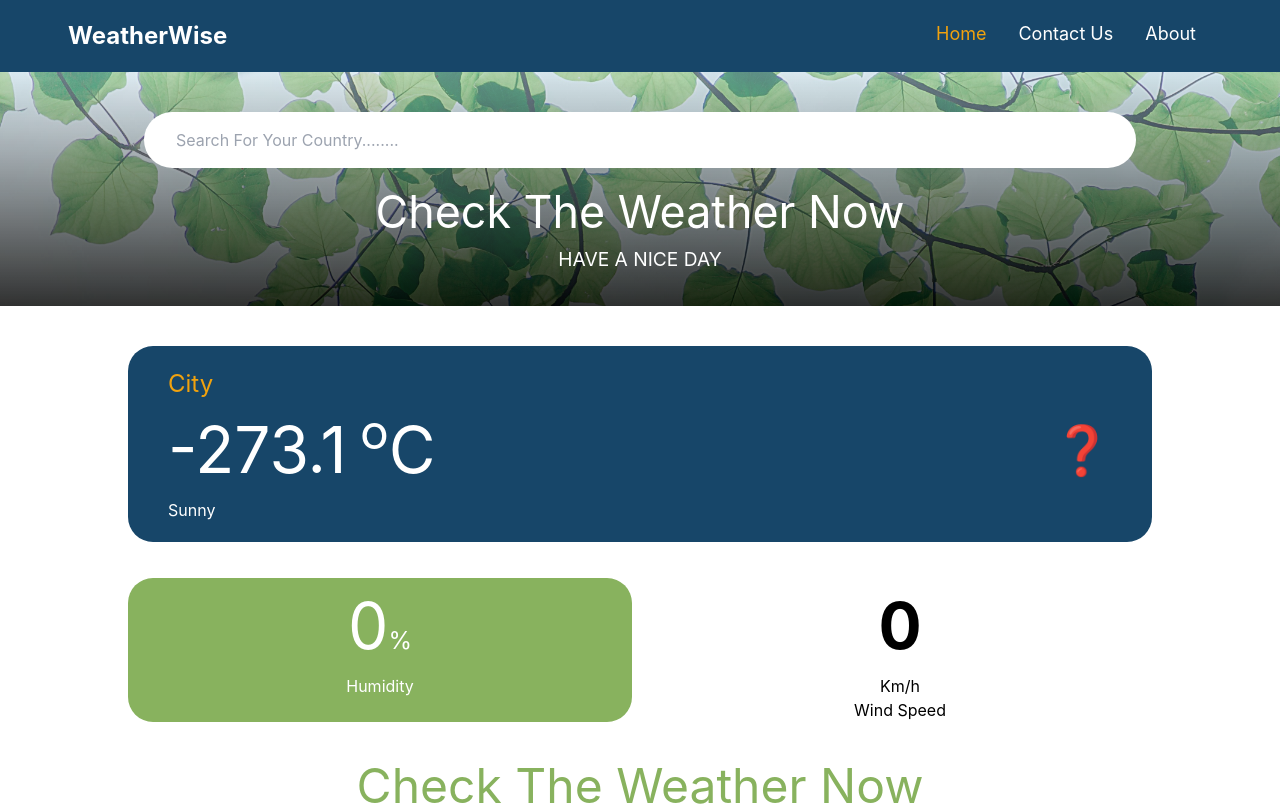
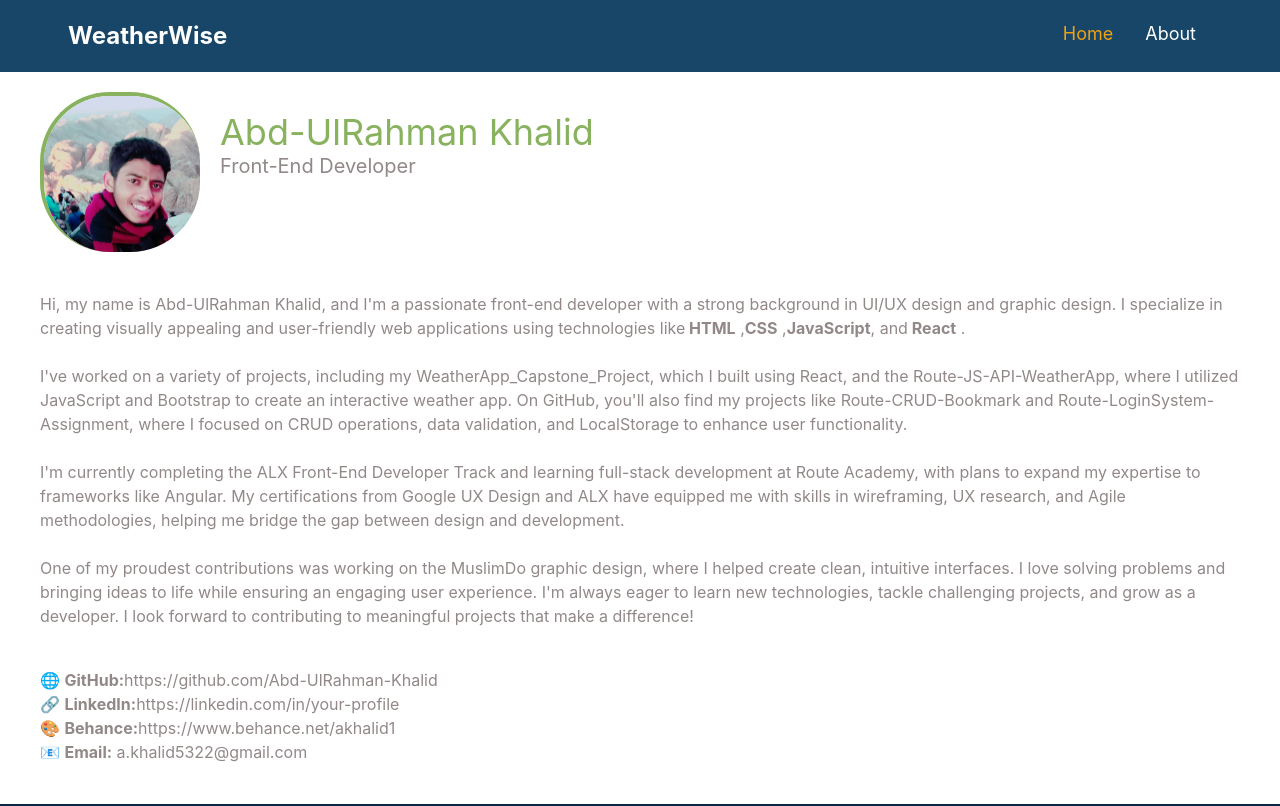
Before and after one commit to Abd-UlRahman-Khalid/WeatherWise, a React (Vite) app: page /about in a window 1280 px wide. Shown: the top 806 px of the page. Built offline with nearby package versions, Linux system fonts and the light colour scheme; no server answers.

Commit message:
adding about files

```diff
--- a/package.json
+++ b/package.json
@@ -12,6 +12,7 @@
   "dependencies": {
     "react": "^18.3.1",
     "react-dom": "^18.3.1",
+    "react-router-dom": "^7.1.1",
     "zustand": "^5.0.2"
   },
   "devDependencies": {
--- a/src/App.jsx
+++ b/src/App.jsx
@@ -1,17 +1,21 @@
+import React from "react";
+import { BrowserRouter as Router, Route, Routes } from "react-router-dom";
 import NavBar from "./components/navbar/NavBar";
-import Hero from "./components/hero/Hero";
-import Header from "./components/header/Header";
+import Home from "./components/home/Home";
+import About from "./components/about/About";
 import Footer from "./components/footer/Footer";
 import "./App.css";
 
 function App() {
   return (
-    <>
+    <Router>
       <NavBar />
-      <Hero />
-      <Header />
+      <Routes>
+        <Route path="/" element={<Home />} />
+        <Route path="/about" element={<About />} />
+      </Routes>
       <Footer />
-    </>
+    </Router>
   );
 }
 
--- a/src/components/about/About.jsx
+++ b/src/components/about/About.jsx
@@ -1,8 +1,95 @@
 import React from "react";
+import me from "../../assets/me.jpg";
 import "./about.css";
 
 function About() {
-  return <div>About</div>;
+  return (
+    <div className="about">
+      <div className="me flex mt-5  mx-10">
+        <div className="pic   border-t-4 border-l-4  border-[#88B25E] overflow-hidden ">
+          <img
+            src={me}
+            alt="Profile pic"
+            className="w-full h-full object-cover"
+          />
+        </div>
+        <div className="me-text mt-5 ml-5">
+          <h2 className="text-4xl text-[#88B25E]">Abd-UlRahman Khalid</h2>
+          <p className="text-xl text-[#928888]">Front-End Developer</p>
+        </div>
+      </div>
+
+      <div className="about-content m-10 text-[#928888]">
+        <p>
+          Hi, my name is Abd-UlRahman Khalid, and I'm a passionate front-end
+          developer with a strong background in UI/UX design and graphic design.
+          I specialize in creating visually appealing and user-friendly web
+          applications using technologies like
+          <span> HTML</span> ,<span>CSS</span> ,<span>JavaScript</span>, and
+          <span> React</span> .
+          <br />
+          <br />
+          I've worked on a variety of projects, including my
+          WeatherApp_Capstone_Project, which I built using React, and the
+          Route-JS-API-WeatherApp, where I utilized JavaScript and Bootstrap to
+          create an interactive weather app. On GitHub, you'll also find my
+          projects like Route-CRUD-Bookmark and Route-LoginSystem-Assignment,
+          where I focused on CRUD operations, data validation, and LocalStorage
+          to enhance user functionality.
+          <br />
+          <br /> I'm currently completing the ALX Front-End Developer Track and
+          learning full-stack development at Route Academy, with plans to expand
+          my expertise to frameworks like Angular. My certifications from Google
+          UX Design and ALX have equipped me with skills in wireframing, UX
+          research, and Agile methodologies, helping me bridge the gap between
+          design and development.
+          <br />
+          <br /> One of my proudest contributions was working on the MuslimDo
+          graphic design, where I helped create clean, intuitive interfaces. I
+          love solving problems and bringing ideas to life while ensuring an
+          engaging user experience. I'm always eager to learn new technologies,
+          tackle challenging projects, and grow as a developer. I look forward
+          to contributing to meaningful projects that make a difference!
+        </p>
+        <div className="contact mt-10 text-[#928888]">
+          <div>
+            🌐 <strong>GitHub:</strong>
+            <a
+              href="https://github.com/Abd-UlRahman-Khalid"
+              target="_blank"
+              rel="noopener noreferrer"
+            >
+              https://github.com/Abd-UlRahman-Khalid
+            </a>
+          </div>
+          <div>
+            🔗 <strong>LinkedIn:</strong>
+            <a
+              href="https://linkedin.com/in/your-profile"
+              target="_blank"
+              rel="noopener noreferrer"
+            >
+              https://linkedin.com/in/your-profile
+            </a>
+          </div>
+          <div>
+            🎨 <strong>Behance:</strong>
+            <a
+              href="https://www.behance.net/akhalid1"
+              target="_blank"
+              rel="noopener noreferrer"
+            >
+              https://www.behance.net/akhalid1
+            </a>
+          </div>
+          <div>
+            📧 <strong>Email:</strong>
+            <a href="mailto:a.khalid5322@gmail.com"> a.khalid5322@gmail.com</a>
+          </div>
+        </div>
+      </div>
+    </div>
+  );
 }
 
 export default About;
--- a/src/components/about/about.css
+++ b/src/components/about/about.css
@@ -0,0 +1,8 @@
+.about .pic {
+  width: 10rem;
+  border-radius: 70px;
+}
+
+.about span {
+  font-weight: bold;
+}
--- a/src/components/contact/Contact.jsx
+++ /dev/null
@@ -1,7 +0,0 @@
-import React from "react";
-import "./contact.css";
-function Contact() {
-  return <div>Contact</div>;
-}
-
-export default Contact;
--- a/src/components/header/Header.jsx
+++ b/src/components/header/Header.jsx
@@ -32,7 +32,7 @@ function Header() {
   return (
     <div className="header py-10">
       <div className="flex justify-center  pb-5 ">
-        <div className=" w-4/5 text-center md:text-left text-white grid-none md:grid grid-cols-12 gap-4 container">
+        <div className=" w-4/5 text-center md:text-left text-white grid-none md:grid grid-cols-12 gap-4  container">
           <div className="card temp-card col-span-12 mb-5  ">
             <p className="px-10 pt-5">{city || "City"}</p>
             <div
@@ -55,17 +55,17 @@ function Header() {
               </div>
             </div>
           </div>
-          <div className="card col-span-6 col-humidity text-center ">
+          <div className="card col-span-6  col-humidity text-center mb-5 ">
             <h2>
               {humidity || 0}
               <span>%</span>
             </h2>
             <p className="pb-5">Humidity</p>
           </div>
-          <div className="card col-span-6 text-black text-center">
-            <h2 className="font-bold">{windSpeed || 0}</h2>
-            <p className="">Km/h</p>
-            <p>Wind Speed</p>
+          <div className="card col-span-6 text-black  mb-5 bg-[#E4F1F1] text-center">
+            <h2 className="font-bold text-[#174669]">{windSpeed || 0}</h2>
+            <p className="text-2xl -mt-5 -ml-13 text-[#C6C9CB] ">Km/h</p>
+            <p className="p-5">Wind Speed</p>
           </div>
         </div>
       </div>
--- a/src/components/header/header.css
+++ b/src/components/header/header.css
@@ -32,3 +32,7 @@
 .header .text-5xl {
   line-height: 2;
 }
+
+.header .-ml-13 {
+  margin-left: -4rem;
+}
--- /dev/null
+++ b/src/components/home/Home.jsx
@@ -0,0 +1,14 @@
+import React from "react";
+import Hero from "../hero/Hero";
+import Header from "../header/Header";
+import "./home.css";
+function Home() {
+  return (
+    <div>
+      <Hero />
+      <Header />
+    </div>
+  );
+}
+
+export default Home;
--- a/src/components/navbar/NavBar.jsx
+++ b/src/components/navbar/NavBar.jsx
@@ -1,4 +1,5 @@
 import React from "react";
+import { Link } from "react-router-dom";
 import "./nav.css";
 function NavBar() {
   return (
@@ -10,10 +11,13 @@ function NavBar() {
         <div className="logo font-bold text-2xl">WeatherWise</div>
 
         <div className="nav-list">
-          <ul className="flex text-lg ">
-            <li className="active">Home</li>
-            <li>Contact Us </li>
-            <li>About</li>
+          <ul className="flex text-lg  ">
+            <li className="active hover:text-[#f1a20e]">
+              <Link to="/">Home</Link>
+            </li>
+            <li className="hover:text-[#f1a20e]">
+              <Link to="/about">About</Link>
+            </li>
           </ul>
         </div>
       </div>
--- a/src/index.css
+++ b/src/index.css
@@ -15,15 +15,6 @@
   text-rendering: optimizeLegibility;
   -webkit-font-smoothing: antialiased;
   -moz-osx-font-smoothing: grayscale;
-}
-
-a {
-  font-weight: 500;
-  color: #646cff;
-  text-decoration: inherit;
-}
-a:hover {
-  color: #535bf2;
 }
 
 h1 {
@@ -55,9 +46,7 @@ button:focus-visible {
     color: #213547;
     background-color: #ffffff;
   }
-  a:hover {
-    color: #747bff;
-  }
+
   button {
     background-color: #f9f9f9;
   }
```
Also changed, not shown: src/assets/me.jpg (added), src/components/home/home.css (added), 1 other file (tests, documents, lock files or other folders).
